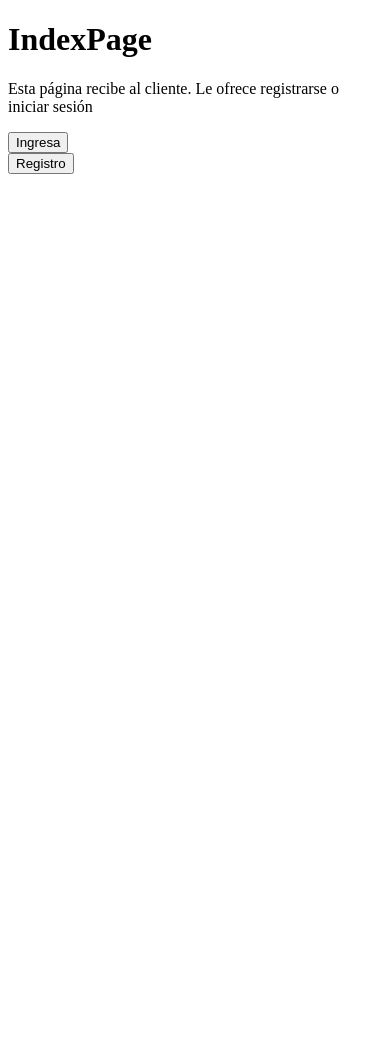
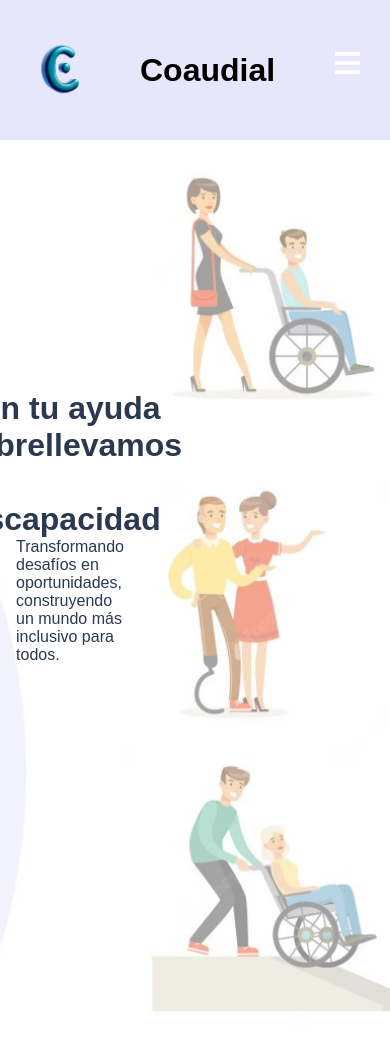
Before and after one commit to V1centeJ1menez/coaudial, a Django app: page / in a window 390 px wide. Before the commit the page ends 174 px from the top, so only its background shows below. Run offline with Django 4.2, Linux system fonts and the light colour scheme.

Commit message:
Rama frontend

```diff
--- a/tasks/static/frontend/styles.css
+++ b/tasks/static/frontend/styles.css
@@ -7,17 +7,22 @@
 }
 
 body {
-    background: linear-gradient(
-        90deg,
-        rgba(166,93,234,1) 25%,
-        rgba(207,103,235,1) 73%);
+    background-color: white;
+    font-family: Arial, Helvetica, sans-serif
 
-    font-family: Arial, Helvetica, sans-serif
 }
 
 .logo img{
-    height: 70px;
+    height: 60px;
     width: auto;
+    margin-right: 50px;
+
+}
+
+.logo {
+    display: flex;
+    align-items: center;
+    margin-top: 10px;
 }
 
 .container {
@@ -27,8 +32,8 @@ body {
 }
 
 .back {
-    padding: 32px 0;
-    background-color: #2A394F;
+    padding: 40px 0px 40px ;
+    background-color: #E8E6FA;
 }
 
 .menu {
@@ -43,37 +48,46 @@ body {
 }
 
 .encabezado-img{
-    background-image: url(../tasks/img/fondo.jpg);
-    height: 500px;
+    background-image: url(../tasks/img/fondo-01.jpg);
+    padding: 250px 300px 400px 50px;
     background-size: cover;
     display: flex;
     flex-direction: column;
     justify-content: center;
     align-items: center;
     color: #fff;
+    background-attachment: fixed;
+    background-repeat: no-repeat;
+    background-position: center;
 }
+
+
 
 .encabezado-img p{
     font-size: 20px 20px;
+    color: #2A394F;
+    margin-top: 1000;
 }
 .encabezado-img h1{
     font-size: 50px 20px;
+    color: #2A394F;
 }
 
 .menu .navbar ul li {
     position: relative;
     float: left;
+    margin-top: 10px;
 }
 
 .menu .navbar ul li a {
     font-size: 18px;
     padding: 20px;
-    color: #ffffff;
+    color: #2A394F;
     display: block;
 }
 
 .menu .navbar ul li a:hover {
-    color: aqua;
+    color: blue;
 }
 
 #menu {
@@ -108,7 +122,7 @@ body {
         top: 100%;
         left: 0;
         right: 0;
-        background-color: #2A394F;
+        background-color: #E8E6FA;
         display: none;
     }
 
--- a/tasks/templates/tasks/index.html
+++ b/tasks/templates/tasks/index.html
@@ -1,50 +1,45 @@
-{% extends "tasks/base_home.html" %}
-
-{% block title %}
-
-{% endblock %}
-
-
-{% block content%}
-
-<h1>IndexPage</h1>
-<p> Esta página recibe al cliente. Le ofrece registrarse o iniciar sesión</p>
-
-<a href="{% url 'login' %}">
-  <button type="button">Ingresa</button>
-</a>
-
-<br>
-
-<a href="{% url 'signup' %}">
-  <button type="button">Registro</button>
-</a>
-
-
-{% endblock %}
 
 <!DOCTYPE html>
-<html lang="en">
+<html lang="es">
 <head>
     <meta charset="UTF-8">
     <meta name="viewport" content="width=device-width, initial-scale=1.0">
     <title>Coaudial</title>
-  <link rel="stylesheet" href="../../static/frontend/estilos.css">
+    <link rel="stylesheet" href="../../static/frontend/styles.css">
 </head>
 <body>
     <header>
-    <nav>
-      <a href="#">registro</a>
-      <a href="#">ingresar</a>
+        <div class="back">
+            <div class="menu container">
+
+
+                <div class="logo">
+                    <img src="../../static/tasks/img/coaudial_icon.png" alt="Logo de Coaudial">
+                    <h1>Coaudial</h1>
+                </div>
+
+                <input type="checkbox" id="menu" />
+                <label for="menu">
+                    <img src="../../static/tasks/img/menu.png" class="menu-icono" alt="">
+                </label>
+                <nav class="navbar">
+                    <ul>
+                        <li><a href="../tasks/login.html">iniciar sesion</a></li>
+                        <li><a href="../tasks/signup.html">Registrarse</a></li>
+                    </ul>
+
                 </nav>
+            </div>
+        </div>
     </header>
 
     <div class="encabezado-img">
+
         <h1>Con tu ayuda sobrellevamos la discapacidad</h1>
         <p>Transformando desafíos en oportunidades, construyendo un
           mundo más inclusivo para todos.</p>
+      </div>
 
-  </div>
 
 </body>
 </html>
--- a/tasks/templates/tasks/signup.html
+++ b/tasks/templates/tasks/signup.html
@@ -6,6 +6,7 @@
 
 
 {% block content%}
+<div class="container">
 
   <h2>Registro</h2>
   {% if form.errors %}
@@ -18,9 +19,11 @@
 
     {{ register_form.as_p }}
 
-  <input type="submit" value="Registrarse">
+    <input type="submit" class="registro-boton" value="Registrarse">
 
   </form>
 
+  <link rel="stylesheet" href="../../static/frontend/registro.css">
 
+</div>
 {% endblock %}
```
Also changed, not shown: tasks/static/frontend/prueba.html (+9 -7 lines), tasks/static/frontend/registro.css (added, +44 -0 lines), tasks/templates/tasks/login.html (+14 -2 lines), tasks/static/frontend/login.css (added), tasks/static/tasks/img/fondo-01.jpg (added), tasks/static/tasks/img/fondo-02.jpg (added), tasks/static/tasks/img/fondo.jpg (deleted). Lines whose indentation alone changed are shown as unchanged.
